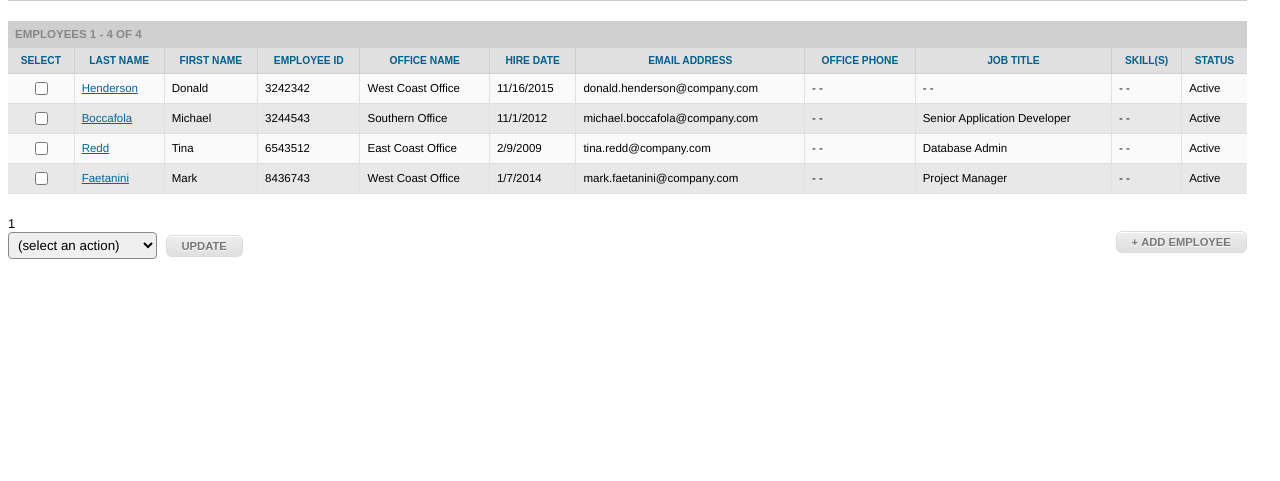
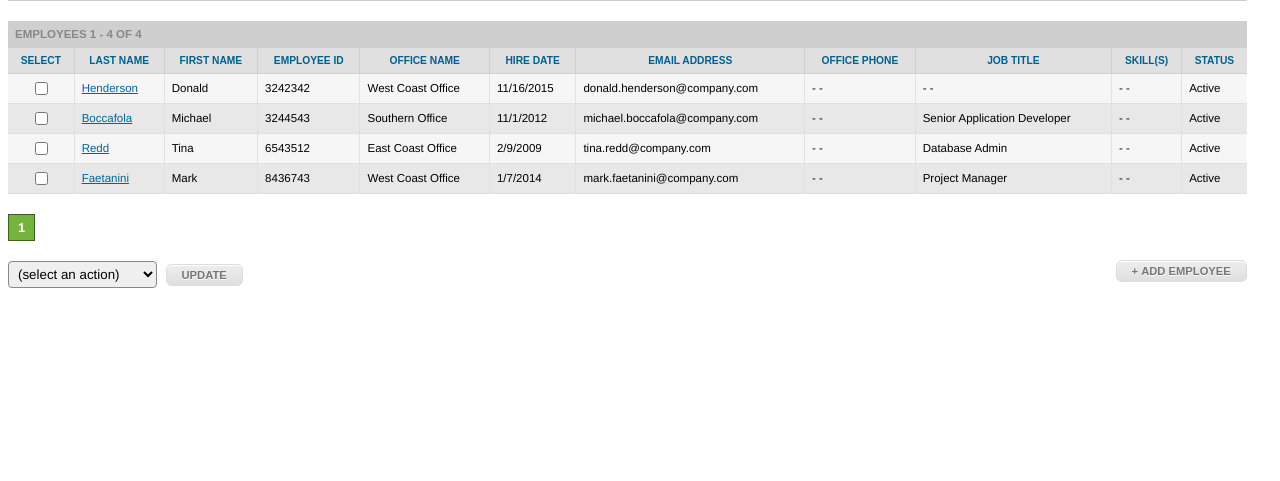
Before and after one commit to tinredd/cs633grp5, a PHP site: page /employee.php in a window 1280 px wide. Shown: the part 279-760 px from the top of the page. Run offline with PHP 8.4, Linux system fonts and the light colour scheme; the visitor is signed in with stand-in values (Sample User, id 1); data comes from the database, SQL or seed files in the repository; data that the repository does not hold is empty; some libraries are stand-ins or nearby versions.

Commit message:
Added additional styling for pagination

```diff
--- a/app/models/Model.php
+++ b/app/models/Model.php
@@ -46,7 +46,10 @@ function pagination ($postA) {
 		<div class="pagenumber">
 			<a href="javascript:void(0)" class="page">'.$i.'</a>
 		</div>';
-		else $returnStr.='<div class="pagenumber">'.$i.'</div>';
+		else $returnStr.='
+		<div class="pagenumber">
+			<span>'.$i.'</span>
+		</div>';
 	}
 	$returnStr.='</div>';
 
--- a/css/main.css
+++ b/css/main.css
@@ -171,15 +171,34 @@ div.tag {
 /*	Pagination Divs	*/
 
 .pagination {
+	margin-bottom: 20px;
 
 }
 .pagenumber {
 	display: inline-block;
-	width: auto;
+	vertical-align: middle;
 	font-size: 0.8em;
 }
-.pagenumber a {
-	width: 20px;
-	height: 20px;
+.pagenumber>span, .pagenumber>a {
+	display: table-cell;
+	width: 25px;
+	height: 25px;
+	text-align: center;
+	margin-right: 1px;
+	position: relative;
+	font-weight: bold;
+	top: 50%;
+	vertical-align: middle;
 }
-.
+.pagenumber>a {
+	text-decoration: none;
+	background-color: #DADADA;
+	border: 1px solid #777;
+	color: #878787;
+}
+.pagenumber>span {
+	background-color: #76B33C;
+	border: 1px solid #3f5f20;
+	color: #FFF;
+	font-weight: bold;
+}
--- a/css/table.css
+++ b/css/table.css
@@ -65,7 +65,7 @@ tbody tr:nth-child(even) {
 }
 
 tbody tr:nth-child(odd) {
-	background-color: #FAFAFA;
+	background-color: #F6F6F6;
 }
 
 tr.inactive {
```
